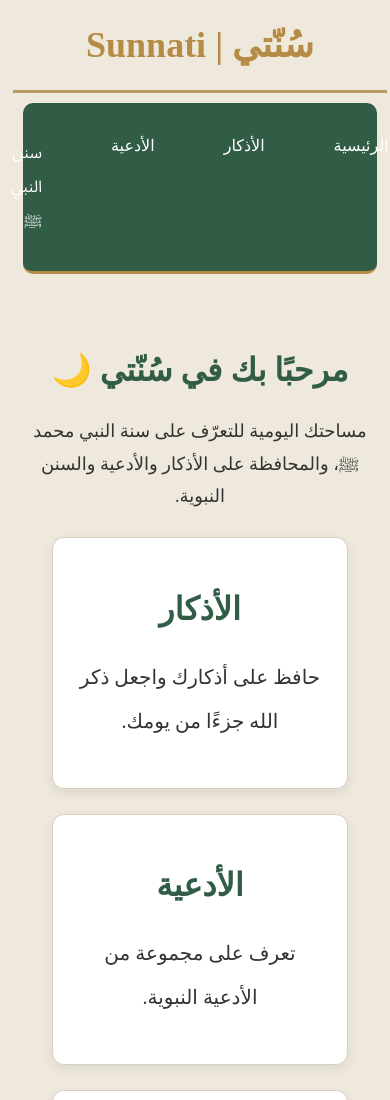
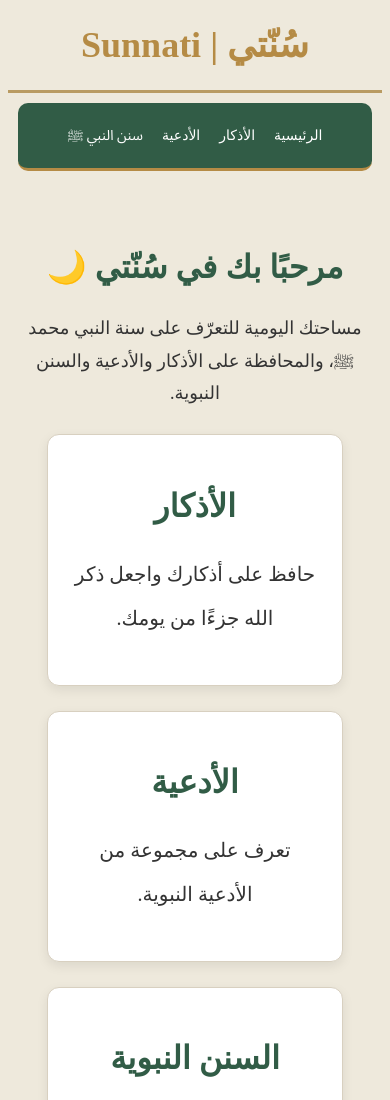
Before and after one commit to ahmedamged5001-afk/Sunnati, a plain HTML site: page index.html in a window 390 px wide. Shown: the top 1100 px of the page. Drawn offline with Linux system fonts and the light colour scheme.

Commit message:
Update style.css

```diff
--- a/style.css
+++ b/style.css
@@ -26,13 +26,13 @@ h2 {
 
 nav {
     background-color: #315c46;
-    padding: 15px;
+    padding: 10px;
     display: flex;
     justify-content: center;
     flex-direction: row;
-    gap: 25px;
+    gap: 15px;
     border-radius: 10px;
-    margin: 10px;
+    margin: 10px 40px;
     border-bottom: 3px solid #b58b45;
 }
 
@@ -289,10 +289,12 @@ body {
     transform: translateY(-5px);
 }
 
+
 .sonan-container {
     display: grid;
-    grid-template-columns: repeat(2, 1fr);
-    grid-template-rows: repeat(4, auto);
+    grid-template-columns: repeat(2, 155px);
+    grid-template-rows: repeat(4, 80px);
+    justify-content: center;
     gap: 20px;
 }
 
@@ -576,3 +578,28 @@ header {
     background-color: #b99b62;
     margin: 12px auto;
 }
+
+
+/* تنسيق شريط التنقل على الموبايل */
+
+
+@media (max-width: 600px) {
+
+    nav {
+        display: flex;
+        flex-wrap: wrap;
+        justify-content: center;
+        align-items: center;
+        gap: 5px;
+        padding: 10px 5px;
+        margin: 10px;
+    }
+
+    nav a {
+        white-space: nowrap;
+        margin: 0;
+        padding: 8px 7px;
+        font-size: 14px;
+    }
+
+}
```
